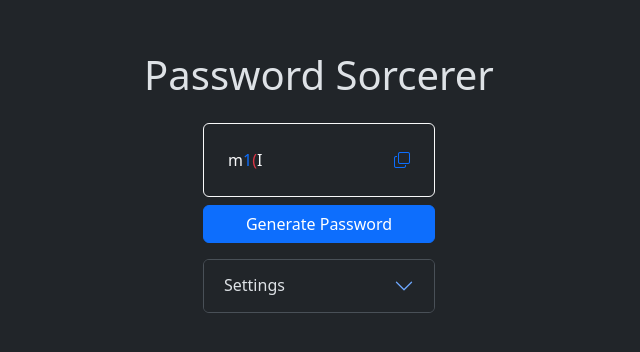
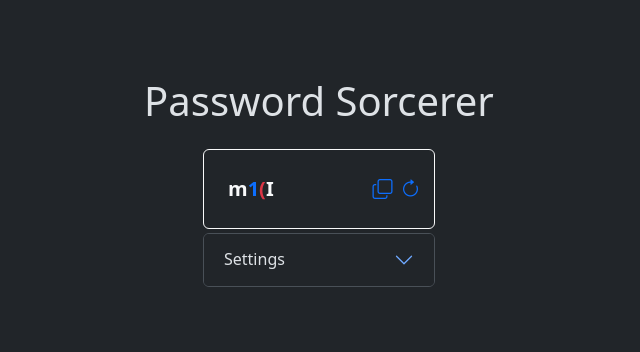
Before and after one commit to bshortdev/password-sorcerer-vuets, a Vue app in the folder password-sorcerer/: page / in a window 1280 px wide. Shown: the part 226-578 px from the top of the page, without its empty margins (321-961 px from the left). Built offline with nearby package versions, Linux system fonts and the light colour scheme.

Commit message:
Moved generate button into text box. Tidied up spacing throughout App.vue

```diff
--- a/password-sorcerer/src/App.vue
+++ b/password-sorcerer/src/App.vue
@@ -13,13 +13,6 @@ const isPasswordCopied = ref(false);
 
 const generatedPasswordAsArray = computed(() => {
   return generatedPassword.value.split('')
-})
-
-const isReadyToGeneratePassword = computed(() => {
-  return hasLowercaseLetters.value ||
-    hasUppercaseLetters.value ||
-    hasNumbers.value ||
-    hasSpecialCharacters.value
 })
 
 const getRandomValue = (value: number) => {
@@ -115,7 +108,6 @@ const getClassForCharacter = (char: string) => {
   }
 
   return "text-danger";
-
 }
 
 onMounted(() => {
@@ -126,6 +118,7 @@ onMounted(() => {
 <template>
   <div class="container d-flex flex-column justify-content-center align-items-center ">
     <div class="col-8 vh-100 mx-auto align-content-center">
+      <!-- Use standalone columns where appropriate -->
       <div class="row justify-content-center py-3">
         <div class="col text-center">
           <h1>Password Sorcerer</h1>
@@ -133,23 +126,19 @@ onMounted(() => {
       </div>
       <div class="row justify-content-center pb-1">
         <div class="col-4">
-          <div class="border border-1 border-light rounded p-4">
-            <span class="text-break flaot-start" :class="getClassForCharacter(character)"
-              v-for="character in generatedPasswordAsArray">
-              {{ character }}
-            </span>
-            <!-- Stick this top right -->
-            <i @click="copyTextToClipboard" class="float-end"
-              :class="isPasswordCopied ? 'bi-clipboard-check text-success' : 'bi-copy text-primary'"></i>
+          <div class="d-flex border border-1 border-light rounded p-4 fs-5">
+            <div class="col-9 fw-bold">
+              <span class="text-break " :class="getClassForCharacter(character)"
+                v-for="character in generatedPasswordAsArray">
+                {{ character }}
+              </span>
+            </div>
+            <div class="col-3 ps-2 gap-2 d-flex">
+              <i @click="copyTextToClipboard" class="click-cursor"
+                :class="isPasswordCopied ? 'bi-clipboard-check text-success' : 'bi-copy text-primary'"></i>
+              <i @click="generatePassword" class="bi-arrow-clockwise text-primary click-cursor"></i>
+            </div>
           </div>
-        </div>
-      </div>
-      <!-- Change this into an icon next to copy? -->
-      <div class="row justify-content-center pt-1 pb-3">
-        <div class="col-4">
-          <button type="button" class="btn btn-primary w-100" :disabled="!isReadyToGeneratePassword"
-            @click="generatePassword">Generate
-            Password</button>
         </div>
       </div>
       <div class="row justify-content-center">
@@ -218,9 +207,12 @@ onMounted(() => {
           </div>
         </div>
       </div>
-
     </div>
   </div>
 </template>
 
-<style scoped></style>
+<style scoped>
+.click-cursor {
+  cursor: pointer;
+}
+</style>
```
